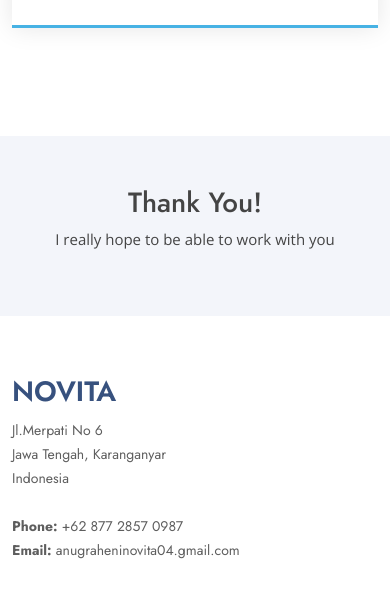
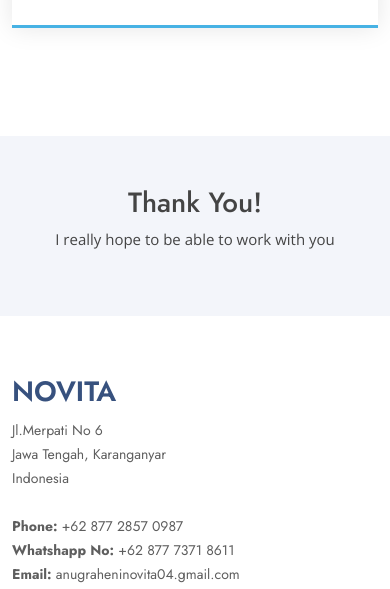
Before and after one commit to NovitaDian20/NovitaDian20, a plain HTML site: page index.html in a window 390 px wide. Shown: the part 10977-11566 px from the top of the page. Drawn offline with nearby package versions, Linux system fonts and the light colour scheme.

Commit message:
change phone number

```diff
--- a/index.html
+++ b/index.html
@@ -744,6 +744,7 @@
               Jawa Tengah, Karanganyar<br>
               Indonesia <br><br>
               <strong>Phone:</strong> +62 877 2857 0987<br>
+              <strong>Whatshapp No:</strong> +62 877 7371 8611<br>
               <strong>Email:</strong> anugraheninovita04.gmail.com<br>
             </p>
           </div>
```
